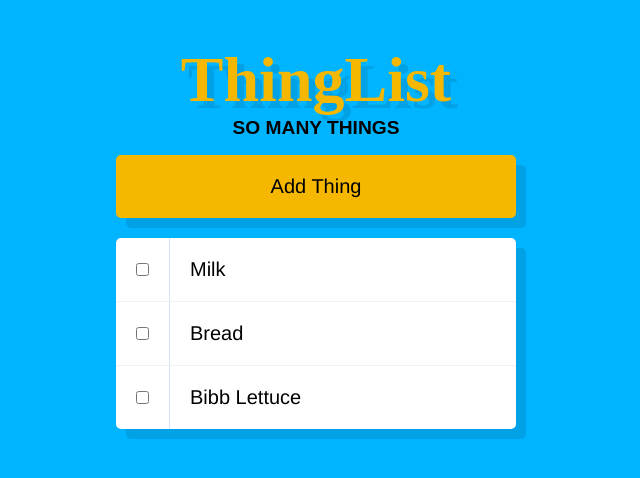
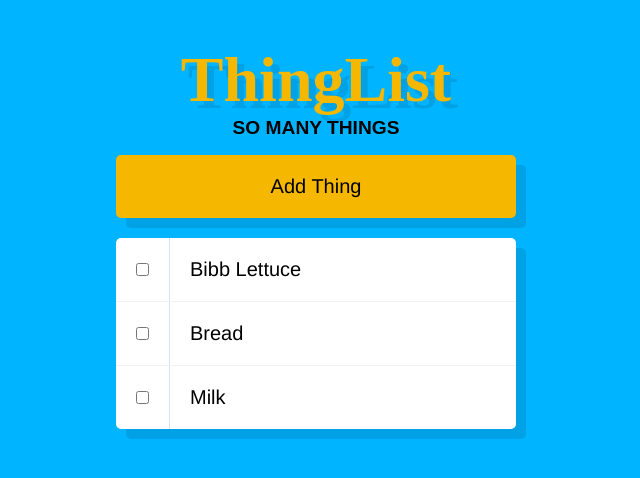
Before and after one commit to sarenas797/thing-List, a React (Create React App) app: page / in a window 1280 px wide. Shown: the top 478 px of the page, without its empty margins (324-964 px from the left). Built offline with nearby package versions, Linux system fonts and the light colour scheme; a web font is replaced by a local one.

Commit message:
sort things by ID

```diff
--- a/src/App.js
+++ b/src/App.js
@@ -14,12 +14,16 @@ class App extends Component {
     }
   }
 
+  thing(){
+    return{
+      id:`thing-${Date.now()}`,
+      name:''
+    }
+  }
+
   sumarThing = () => {
     const things = {...this.state.things}
-    const thing = {
-      id:'thing-4',
-      name:'Steel-Cut Irish Oatmeal'
-    }
+    const thing = this.thing()
     things[thing.id] = thing
     this.setState({ things })
   }
--- a/src/ThingList.js
+++ b/src/ThingList.js
@@ -5,10 +5,15 @@ import AddThing from './AddThing'
 import Thing from './Thing'
 
 const ThingList = (props, AddThing) =>{
+
+    const sortThings = (a, b) =>{
+        return b.match(/\d+/)[0]-a.match(/\d+/)[0]
+    }
+
     return(
         <ul className = "ThingList">
             {
-                Object.keys(props.things).map(thingId => <Thing thing={props.things[thingId]} key={thingId} />)
+                Object.keys(props.things).sort(sortThings).map(thingId => <Thing thing={props.things[thingId]} key={thingId} />)
             }
         </ul>
     )
```
